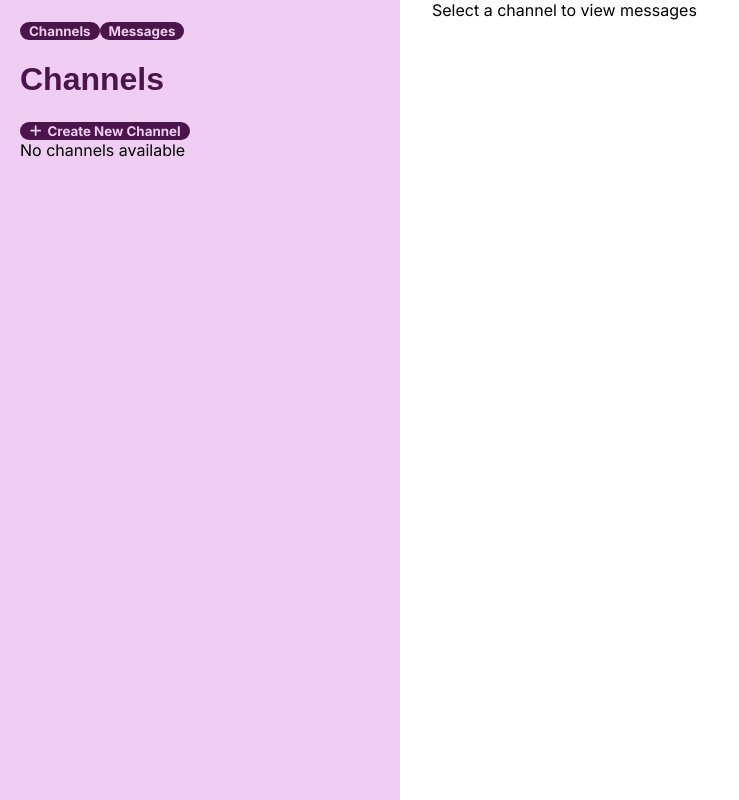
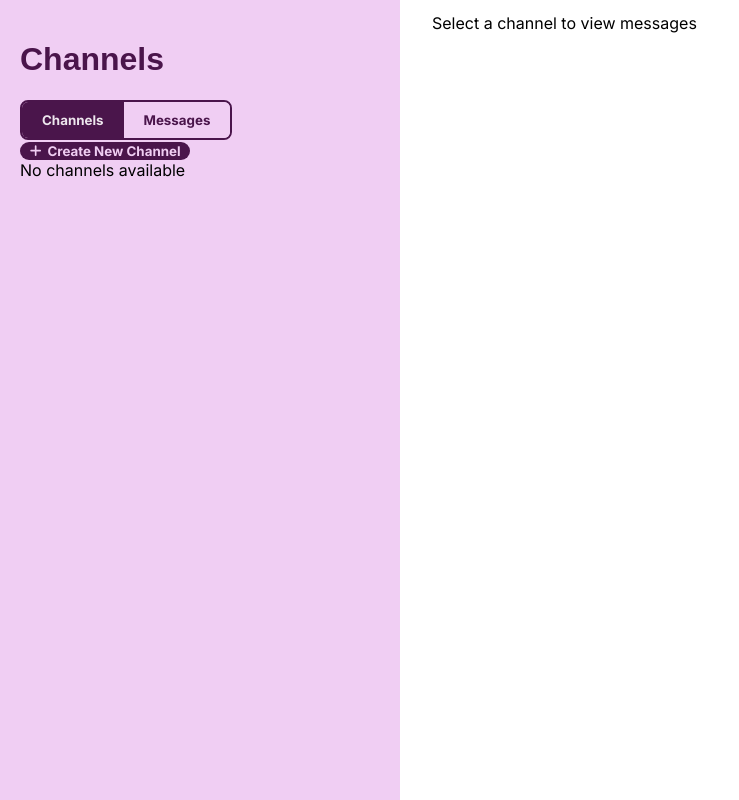
Before and after one commit to codehrh/slackapp, a React (Create React App) app: page /home in a window 1280 px wide. Shown: the whole page, without its empty margins (0-739 px from the left). Built offline with nearby package versions, Linux system fonts and the light colour scheme; a web font is replaced by a local one.

Commit message:
Refining work

```diff
--- a/src/App.css
+++ b/src/App.css
@@ -97,6 +97,7 @@ button {
 
 .main-content {
   width: 65%;
+  padding-top: 1%;
   display: flex;
   flex-direction: column;
 
@@ -159,9 +160,7 @@ button {
   transition: background-color 0.3s ease, color 0.3s ease;
 }
 
-.toggle-button:first-child {
-  border-right: 2px solid var(--dark-purple);
-}
+
 
 .toggle-button.active {
   background-color: var(--dark-purple);
--- a/src/components/Sidebar.jsx
+++ b/src/components/Sidebar.jsx
@@ -1,14 +1,21 @@
 import React from 'react';
 import ChannelList from './Channels';
+import {Link } from "react-router-dom";
 import ChannelCreation from './ChannelCreation';
 
 export default function Sidebar({ user, channels, onChannelCreate, onChannelSelect, selectedChannel }) {
   return (
     <div className="sidebar">
       <div>
-        <button>Channels</button>
-        <button>Messages</button>
       <h1>Channels</h1>
+      <div className="toggle-container">
+                        <Link to="/home">
+                            <button className="toggle-button active">Channels</button>
+                        </Link>
+                        <Link to="/messaging">
+                            <button className="toggle-button">Messages</button>
+                        </Link>
+                    </div>
       <ChannelCreation user={user} onChannelCreate={onChannelCreate} />
       <ChannelList
         channels={channels}
--- a/src/pages/Messaging.jsx
+++ b/src/pages/Messaging.jsx
@@ -100,12 +100,7 @@ export default function Messaging({ user }) {
             </div>
             <main className="main-content">
                 <header className="message-header">
-                    <h1>Messages</h1>
-                    <div className="message-to">
-                        <span>
-                            To: {selectedUser ? selectedUser.email : "No user selected"}
-                        </span>
-                    </div>
+                    <h1>   To: {selectedUser ? selectedUser.email : "No user selected"}</h1>
                 </header>
 
                 {/* ReceiveMessage Component */}
```
Lines whose indentation alone changed are shown as unchanged.
